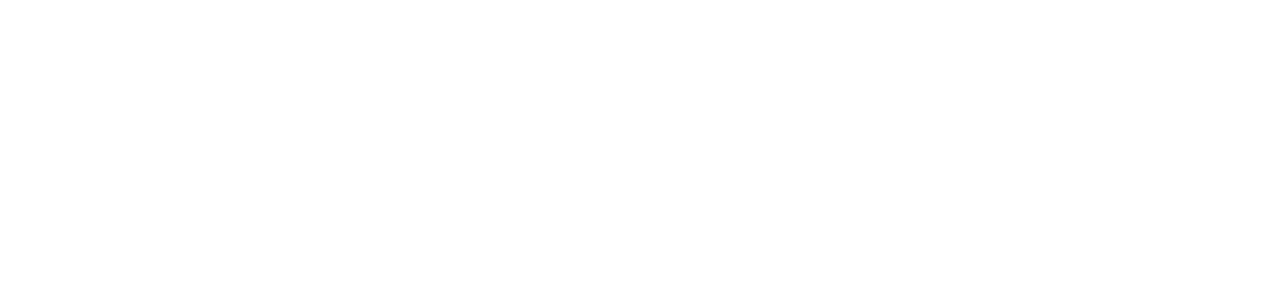
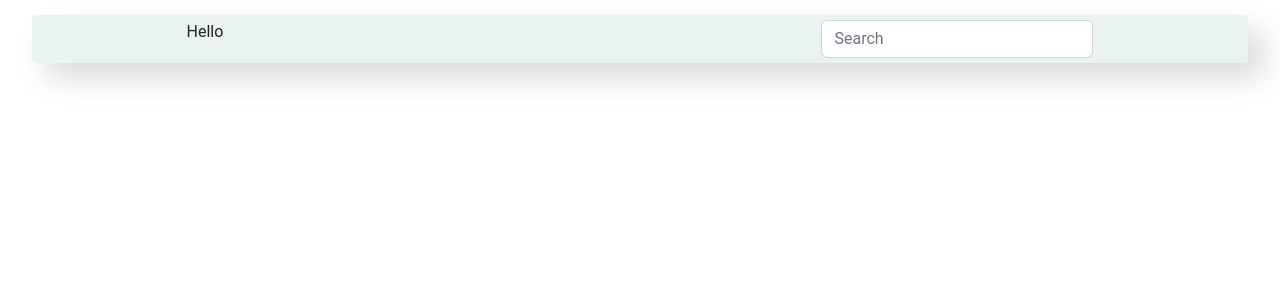
Before and after one commit to MihailMatveichuk/rs-school-react, a React (Vite) app: page / in a window 1280 px wide. Shown: the top 300 px of the page. Built offline with nearby package versions, Linux system fonts and the light colour scheme.

Commit message:
feat: add Search component into Header

```diff
--- a/index.html
+++ b/index.html
@@ -1,13 +1,18 @@
 <!DOCTYPE html>
 <html lang="en">
+
 <head>
   <meta charset="UTF-8" />
   <link rel="icon" type="image/svg+xml" href="/vite.svg" />
   <meta name="viewport" content="width=device-width, initial-scale=1.0" />
+  <link rel="stylesheet" href="https://cdnjs.cloudflare.com/ajax/libs/twitter-bootstrap/5.2.3/css/bootstrap.min.css" />
+  <link rel="stylesheet" href="https://cdnjs.cloudflare.com/ajax/libs/font-awesome/6.3.0/css/all.min.css" />
   <title>Vite + React + TS</title>
 </head>
+
 <body>
   <div id="root"></div>
   <script type="module" src="/src/main.tsx"></script>
 </body>
+
 </html>
--- a/src/App.tsx
+++ b/src/App.tsx
@@ -14,10 +14,15 @@
       term: '',
     };
   }
+
+  onUpdateSearch = (term: string) => {
+    this.setState({ term });
+  };
+
   render() {
     return (
       <div className="main-page">
-        <Header />
+        <Header onUpdateSearch={this.onUpdateSearch} />
         <Routes>
           <Route path="/" element={<Cards data={this.state.data} />} />
           <Route path="/about" element={<About />} />
--- a/src/components/Header/Header.scss
+++ b/src/components/Header/Header.scss
@@ -1,4 +1,10 @@
-.header {
+.header-container {
+  margin-top: 15px;
+  background-color: #3d5a80;
+  border-radius: 4px;
+  box-shadow: 15px 15px 30px rgba(0, 0, 0, 0.15);
   max-width: 95%;
-  background-color: rgba(127, 255, 212, 0.362);
+  padding: 5px;
+  background-color: rgba(226, 238, 234, 0.7);
+  display: flex;
 }
--- a/src/components/Header/Header.tsx
+++ b/src/components/Header/Header.tsx
@@ -1,11 +1,12 @@
 import React, { Component } from 'react';
+import Search from '../Search/Search';
 import './Header.scss';
 
 class Header extends Component {
   render() {
     return (
       <div className="header-container">
-        <div className="header-h1"></div>
+        <div className="header-h1">Hello</div>
         <div
           style={{
             color: 'rgb(129, 49, 49)',
@@ -14,7 +15,9 @@
           }}
         ></div>
 
-        <div className="right-part-header"></div>
+        <div className="right-part-header">
+          <Search onUpdateSearch={this.props.onUpdateSearch} />
+        </div>
       </div>
     );
   }
--- a/src/components/Search/Search.scss
+++ b/src/components/Search/Search.scss
@@ -1,24 +1,3 @@
-.search:after {
-  content: '';
-  clear: both;
-  display: table;
+.search {
+  width: 17rem;
 }
-.search form {
-  width: auto;
-  float: right;
-}
-.search input {
-  width: 100%;
-  height: 30px;
-  padding-left: 15px;
-  border-radius: 42px;
-  border: 2px solid #324b4e3f;
-  background: #fffefd;
-  outline: none;
-  position: relative;
-  transition: 0.3s linear;
-}
-
-.search input:focus {
-  width: 120%;
-}
--- a/src/components/Search/Search.tsx
+++ b/src/components/Search/Search.tsx
@@ -1,7 +1,7 @@
 import React, { Component } from 'react';
 import './Search.scss';
 
-export class SearchElement extends Component {
+class Search extends Component {
   state = {
     term: '',
   };
@@ -11,12 +11,13 @@
     this.setState({ term });
     this.props.onUpdateSearch(term);
   };
+
   render() {
     return (
       <form>
         <input
           type="text"
-          className="search"
+          className="search form-control search-input"
           placeholder="Search"
           defaultValue={this.state.term}
           onChange={this.onUpdateSearch}
@@ -25,3 +26,5 @@
     );
   }
 }
+
+export default Search;
```
Lines whose indentation alone changed are shown as unchanged.
